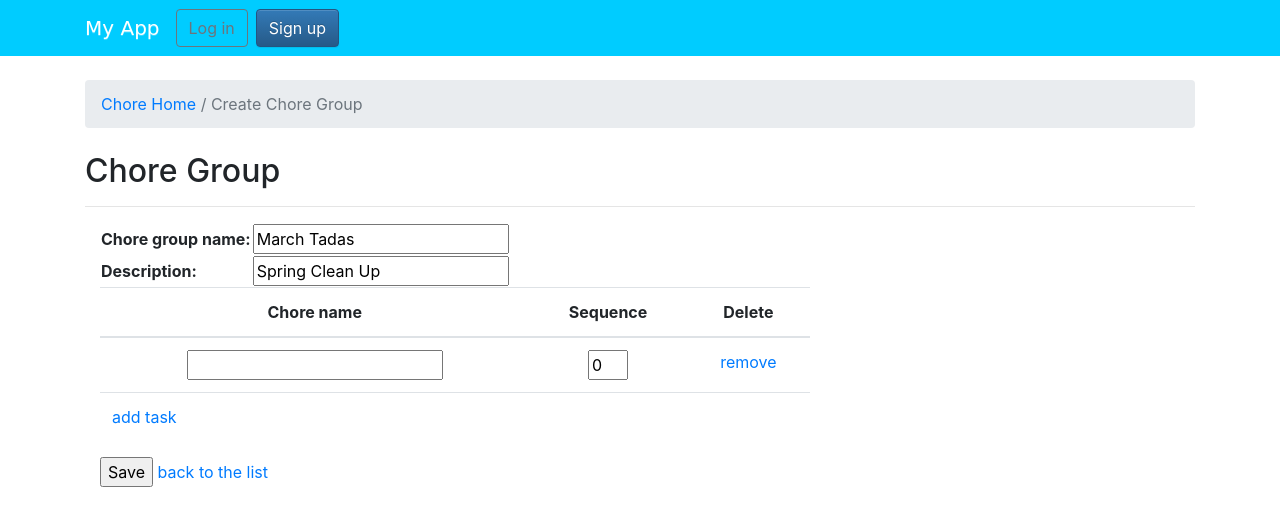
After one commit to lfernandez55/my_django_apps, a Django app: template chore/templates/chore/choregroup_create.html in a window 1280 px wide. The commit adds this page. Shown: the top 526 px of the page. Run offline with Django 3.2, Linux system fonts and the light colour scheme; the template is opened without the code that fills it, so the values that code supplies are empty; some libraries are stand-ins or nearby versions.

Commit message:
Half way through making chore updates

```diff
--- /dev/null
+++ b/chore/templates/chore/choregroup_create.html
@@ -0,0 +1,73 @@
+{% extends "base_tasks.html" %}
+{% load static %}
+{% block title %}Task App{% endblock %}
+{% block breadcrumb %}
+<li class="breadcrumb-item active">
+  <a href="{% url 'choregroup_list' %}">Chore Home</a> /
+  Create Chore Group
+</li>
+{% endblock %}
+{% block content %}
+<h2>Chore Group</h2>
+<hr>
+<div class="col-md-8">
+  <form action="" method="post">
+    {% csrf_token %}
+    <table id="firstTable">
+      <tr>
+        <th><label for="id_choregroup_name">Chore group name:</label></th>
+        <td><input type="text" name="choregroup_name" maxlength="30" required id="id_choregroup_name" value="March Tadas"></td>
+      </tr>
+      <tr>
+        <th><label for="id_description">Description:</label></th>
+        <td><input type="text" name="description" maxlength="100" required id="id_description" value="Spring Clean Up"></td>
+      </tr>
+    </table>
+    <table class="table">
+      <thead>
+        <tr>
+          <th>Chore name</th>
+          <th>Sequence</th>
+          <th>Delete</th>
+        </tr>
+      </thead>
+      <tr class=" formset_row">
+        <td>
+          <input type="text" name="chore_name_0" maxlength="300" >
+        </td>
+        <td>
+          <input type="number" name="chore_sequence_0" value="0" style="width:40px" >
+        </td>
+        <td>
+          <input type="checkbox" name="chore_delete_0" id="id_Tasks-0-DELETE">
+        </td>
+      </tr>
+    </table>
+    <input type="submit" value="Save" /> <a href="{% url 'choregroup_list' %}">back to the list</a>
+  </form>
+</div>
+<script src="//ajax.googleapis.com/ajax/libs/jquery/2.1.3/jquery.min.js"></script>
+<!-- See: https://github.com/elo80ka/django-dynamic-formset -->
+<script src="{% static 'formset/jquery.formset.js' %}"></script>
+<script type="text/javascript">
+  $('.formset_row').formset({
+    addText: 'add task',
+    deleteText: 'remove',
+    prefix: 'taskgroup_set'
+    //prefix: 'task_name_set'
+  });
+</script>
+<style>
+  #firstTable th {
+    text-align: left
+  }
+
+  #firstTable>tbody>tr+tr+tr {
+    display: none
+  }
+
+  .dynamic-form-add td {
+    text-align: left
+  }
+</style>
+{% endblock %}
```
Also changed, not shown: chore/templates/chore/choregroup_update.html (renamed from chore/templates/chore/choregroup_form.html, +8 -3 lines), chore/views.py (+33 -2 lines), db.sqlite3.
